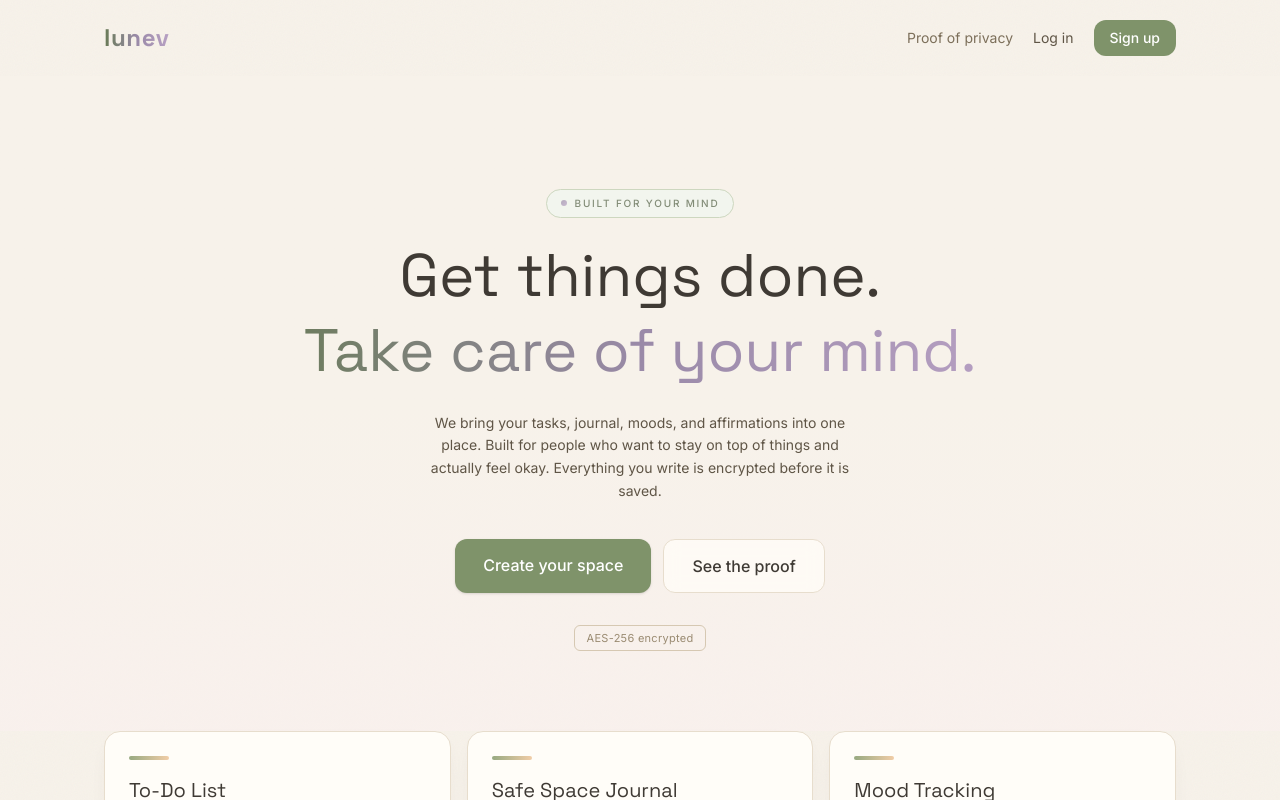
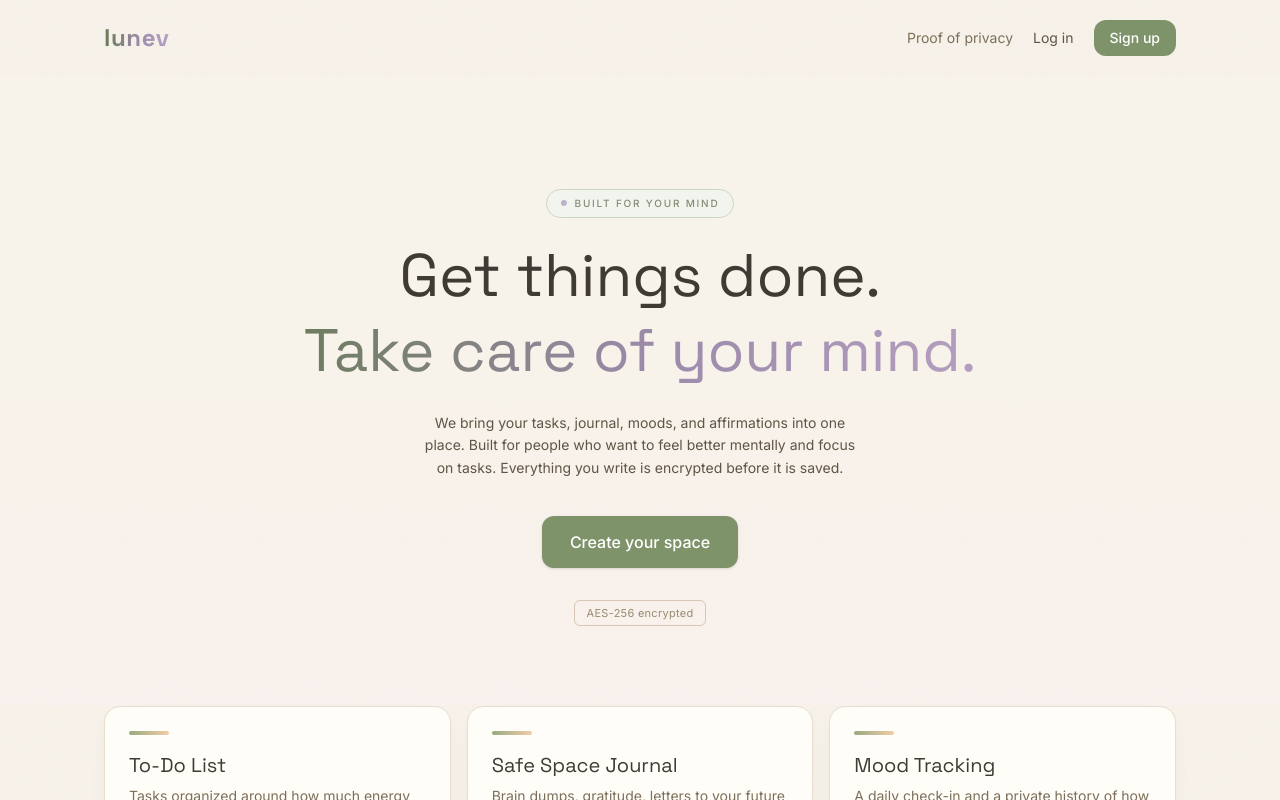
Before and after one commit to laybuh/todo-frontend, a React (Vite) app: page / in a window 1280 px wide. Shown: the top 800 px of the page. Built offline with nearby package versions, Linux system fonts and the light colour scheme; no server answers.

Commit message:
Changed wording and removed button in homepage.

```diff
--- a/src/pages/Home.jsx
+++ b/src/pages/Home.jsx
@@ -47,7 +47,7 @@ export default function Home() {
                         className="mt-6 text-sm text-sand-700 max-w-md mx-auto leading-relaxed"
                     >
                         We bring your tasks, journal, moods, and affirmations into one place.
-                        Built for people who want to stay on top of things and actually feel okay.
+                        Built for people who want to feel better mentally and focus on tasks.
                         Everything you write is encrypted before it is saved.
                     </motion.p>
                     <motion.div
@@ -59,12 +59,6 @@ export default function Home() {
                             className="bg-sage-500 hover:bg-sage-600 text-white rounded-xl px-7 py-3.5 font-medium transition-colors shadow-sm"
                         >
                             Create your space
-                        </Link>
-                        <Link
-                            to="/proof-of-privacy"
-                            className="bg-surface/80 backdrop-blur border border-sand-200 hover:border-sand-300 text-ink rounded-xl px-7 py-3.5 font-medium transition-colors"
-                        >
-                            See the proof
                         </Link>
                     </motion.div>
 
```
